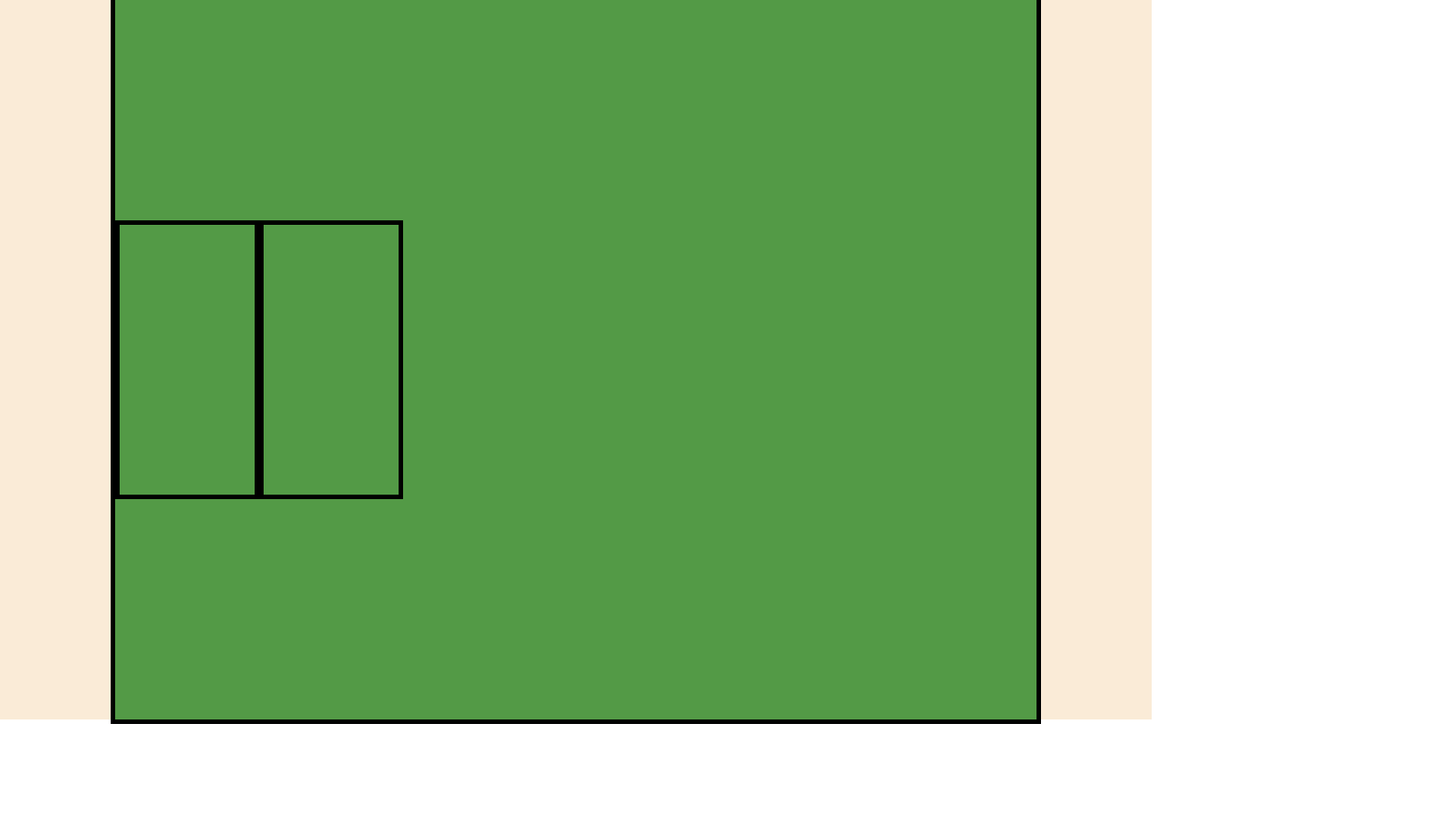
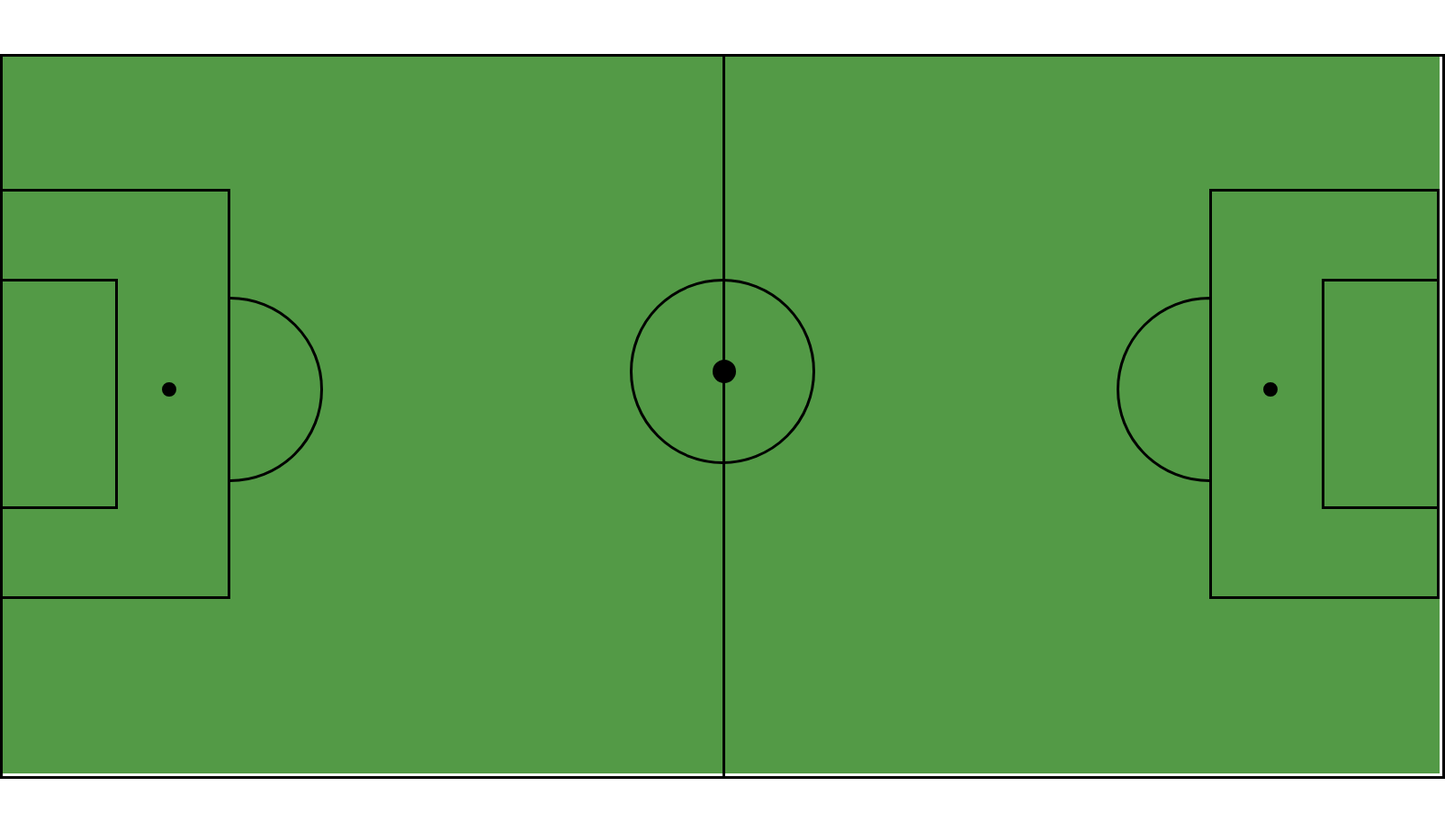
Before and after one commit to christiangv92/football-field, a plain HTML site: page index.html in a window 1280 px wide. Shown: the whole page at 90% size, 1606 px wide, since content can reach past the window. Before the commit the page ends 805 px from the top, so only its background shows below. Drawn offline with Linux system fonts and the light colour scheme.

Commit message:
positioning elements

```diff
--- a/index.html
+++ b/index.html
@@ -9,14 +9,19 @@
 </head>
 <body>
     <div class="container">
-        <div class="field">
-            <div class="goal goal1"></div>
-            <div class="goal goal2"></div>
-        </div>
 
-
-        </div>
-
+        <div class="line"></div>
+        <div class="goal-left"></div>
+        <div class="goal-right"></div>
+        <div class="area-left"></div>
+        <div class="area-right"></div>
+        <div class="mid-line"></div>
+        <div class="mid-circle"></div>
+        <div class="mid-spot"></div>
+        <div class="p-spot-left"></div>
+        <div class="p-spot-right"></div>
+        <div class="half-circle-left"></div>
+        <div class="half-circle-right"></div>
 
     </div>
 
--- a/styles.css
+++ b/styles.css
@@ -1,46 +1,137 @@
-body {
+* {
     margin: 0;
     padding: 0;
 }
 
+body{
+
+}
 .container {
-    width: 100vw;
-    height: 100vh;
-    background-color: antiquewhite;
-    display: flex;
-    justify-content: center;
-    align-items: center;
+    width: 1600px;
+    height: 800px;
+    padding: 0;
+    margin: 60px auto;
+    background-color: #539A46;
+    position: relative;
 }
 
-.field {
-    width: 80%;
+.line {
+    width: 1600px;
     height: 800px;
-    border: 5px solid rgb(0, 0, 0);
-    padding: 0;
-    margin: 20px auto;
-    background-color: #539A46;
-    display: flex;
-    align-items: center;
-
+    border: 3px solid #000000;
+    position: absolute;
+    left: 0px;
+    right: 0px;
+    top: 0px;
+    bottom: 0px;
 }
 
-.goal {
-    width: 150px;
-    height: 300px;
-    border: 5px solid rgb(0, 0, 0);
-
+.goal-left {
+    width: 125px;
+    height: 250px;
+    border: 3px solid #000000;
+    position: absolute;
+    left: 0px;
+    top: 250px;
 }
 
-.goal1 {
-    width: 150px;
-    height: 300px;
-    border: 5px solid rgb(0, 0, 0);
-    display: flex;
+.goal-right {
+    width: 125px;
+    height: 250px;
+    border: 3px solid #000000;
+    position: absolute;
+    right: 0px;
+    top: 250px;
 }
 
-.goal2 {
-    width: 150px;
-    height: 300px;
-    border: 5px solid rgb(0, 0, 0);
-    display: flex;
+.area-right {
+    width: 250px;
+    height: 450px;
+    border: 3px solid #000000;
+    position: absolute;
+    right: 0px;
+    top: 150px;
 }
+
+.area-left {
+    width: 250px;
+    height: 450px;
+    border: 3px solid #000000;
+    position: absolute;
+    left:0px;
+    right: 0px;
+    top: 150px;
+}
+
+.mid-line {
+    width: 800px;
+    height: 800px;
+    border: 3px solid #000000;
+    border-bottom: 0px;
+    position: absolute;
+}
+
+.mid-circle {
+    width: 200px;
+    height: 200px;
+    border: 3px solid #000000;
+    position: absolute;
+    top: 250px;
+    left: 700px;
+    border-radius: 50%;
+}
+
+.mid-spot {
+    width: 20px;
+    height: 20px;
+    border: 3px solid #000000;
+    position: absolute;
+    top: 340px;
+    left: 792px;
+    border-radius: 50%;
+    background-color: #000000;
+}
+
+.p-spot-left {
+    width: 10px;
+    height: 10px;
+    border: 3px solid #000000;
+    position: absolute;
+    top: 365px;
+    left: 180px;
+    border-radius: 50%;
+    background-color: #000000;
+}
+
+.p-spot-right {
+    width: 10px;
+    height: 10px;
+    border: 3px solid #000000;
+    position: absolute;
+    top: 365px;
+    right: 180px;
+    border-radius: 50%;
+    background-color: #000000;
+}
+
+.half-circle-left {
+    height: 100px;
+    width: 200px;
+    border: 3px solid #000000;
+    position: absolute;
+    border-radius: 0px 0px 150px 150px;
+    transform: rotate(-90deg);
+    top: 320px;
+    left: 203px;
+}
+
+.half-circle-right {
+    height: 100px;
+    width: 200px;
+    border: 3px solid #000000;
+    position: absolute;
+    border-radius: 0px 0px 150px 150px;
+    transform: rotate(90deg);
+    top: 320px;
+    right: 203px;
+}
```
